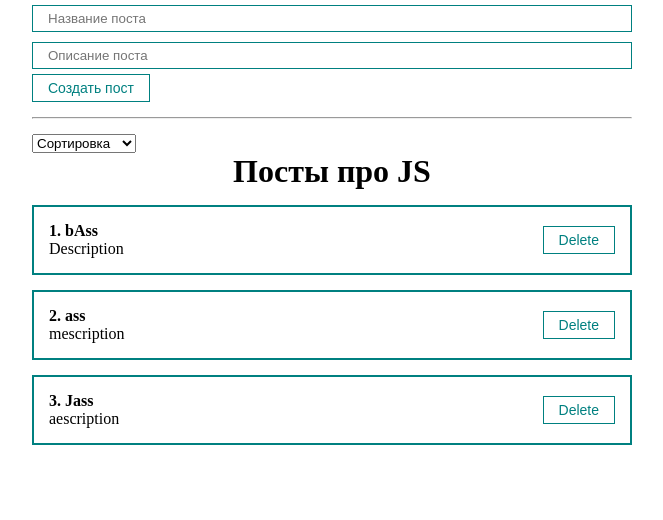
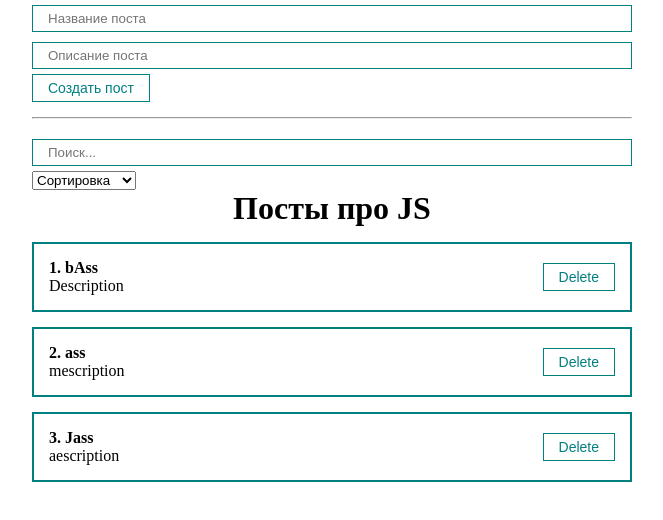
Before and after one commit to Alexwebcreator/react-fund-course, a React (Create React App) app: page / in a window 1280 px wide. Shown: the top 520 px of the page, without its empty margins (308-971 px from the left). Built offline with nearby package versions, Linux system fonts and the light colour scheme.

Commit message:
create PostFilter component

```diff
--- a/src/App.js
+++ b/src/App.js
@@ -1,6 +1,7 @@
-import React, {useRef, useState} from 'react';
+import React, {useMemo, useRef, useState} from 'react';
 import ClassCounter from './components/ClassCounter';
 import Counter from './components/Counter';
+import PostFilter from './components/PostFilter';
 import PostForm from './components/PostForm';
 import PostItem from './components/PostItem';
 import PostList from './components/PostList';
@@ -16,7 +17,18 @@
     {id: 3, title: 'Jass', body: 'aescription'}
   ]);
 
-  const [selectedSort, setSelectedSort] = useState('');
+  const [filter, setFilter] = useState({sort: '', query: ''});
+
+  const sortedPosts = useMemo(() => {
+    if(filter.sort) {
+      return [...posts].sort((a, b) => a[filter.sort].localeCompare(b[filter.sort]));
+    }
+    return posts;
+  }, [filter.sort, posts]);
+
+  const sortedAndSearchedPosts = useMemo(() => {
+    return sortedPosts.filter(post => post.title.toLowerCase().includes(filter.query.toLowerCase()));
+  }, [filter.query, sortedPosts]);
 
   const createPost = (newPost) => {
     setPosts([...posts, newPost]);
@@ -26,29 +38,17 @@
     setPosts(posts.filter(p => p.id !== post.id));
   };
 
-  const sortPosts = (sort) => {
-    setSelectedSort(sort);
-    setPosts([...posts].sort((a, b) => a[sort].localeCompare(b[sort])));
-  };
-
   return (
     <div className="App">
       <PostForm create={createPost}/>
       <hr style={{margin: '15px 0'}}/>
-      <div>
-        <MySelect
-          value={selectedSort}
-          onChange={sortPosts}
-          defaultValue="Сортировка"
-          options={[
-            {value: 'title', name: 'По названию'},
-            {value: 'body', name: 'По описанию'},
-          ]}
-        />
-      </div>
-      {posts.length
+      <PostFilter
+        filter={filter}
+        setFilter={setFilter}
+      />
+      {sortedAndSearchedPosts.length
       ?
-      <PostList remove={removePost} posts={posts} title="Посты про JS"/>
+      <PostList remove={removePost} posts={sortedAndSearchedPosts} title="Посты про JS"/>
       :
       <h1 style={{textAlign: 'center'}}>Посты не найдены!</h1>
       }
--- /dev/null
+++ b/src/components/PostFilter.jsx
@@ -0,0 +1,26 @@
+import React from 'react';
+import MyInput from './UI/input/MyInput';
+import MySelect from './UI/select/MySelect';
+
+const PostFilter = ({filter, setFilter}) => {
+  return (
+    <div>
+      <MyInput
+        value={filter.query}
+        onChange={e => setFilter({...filter, query: e.target.value})}
+        placeholder="Поиск..."
+      />
+      <MySelect
+        value={filter.sort}
+        onChange={selectedSort => setFilter({...filter, sort: selectedSort})}
+        defaultValue="Сортировка"
+        options={[
+          {value: 'title', name: 'По названию'},
+          {value: 'body', name: 'По описанию'},
+        ]}
+      />
+    </div>
+  )
+}
+
+export default PostFilter;
```
